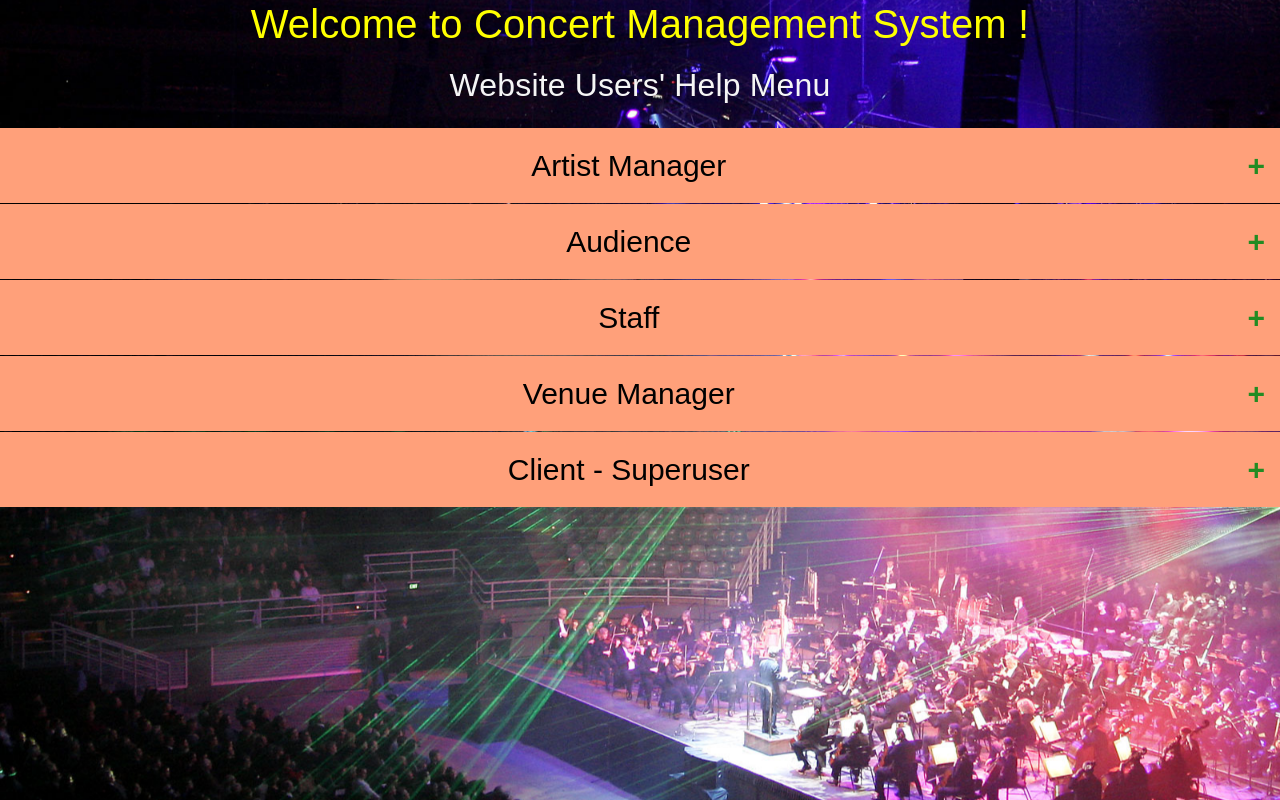
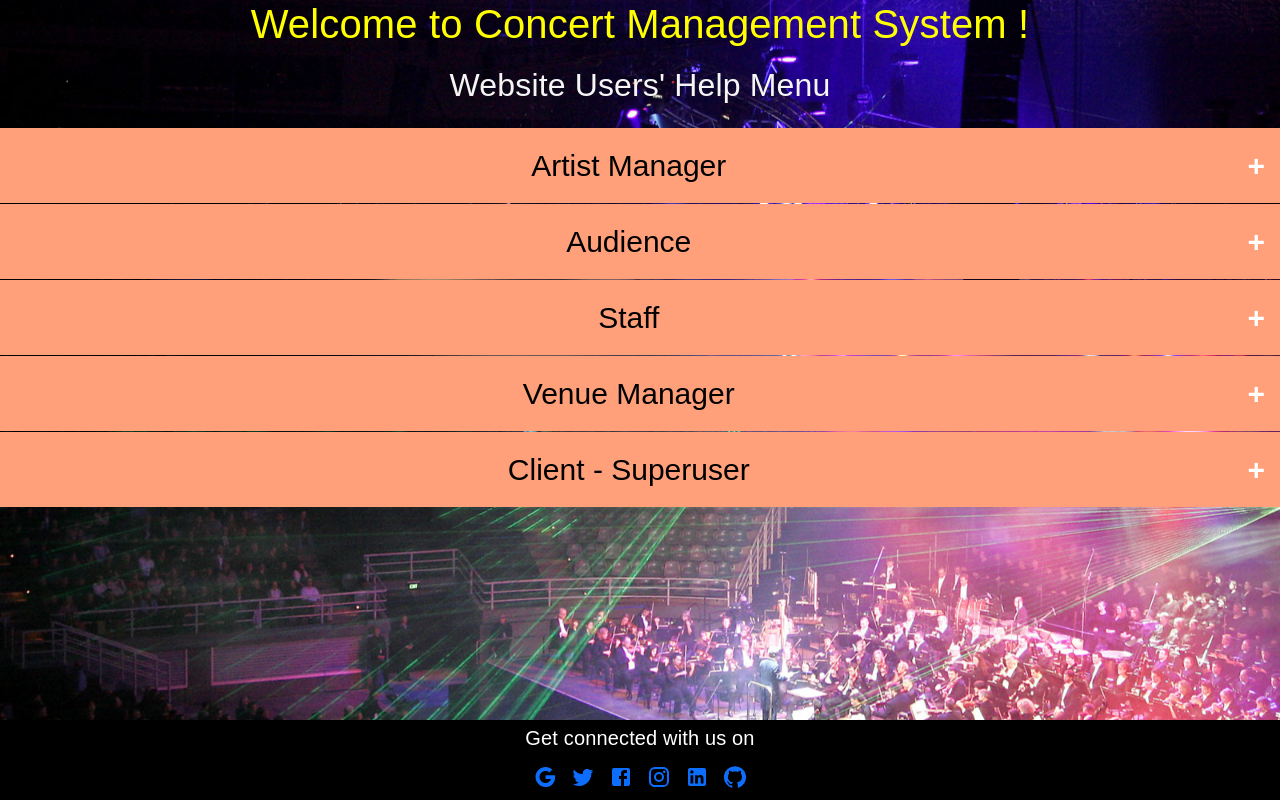
Before and after one commit to cryptic-pr03/cms_frontend, a React (Create React App) app: page /help in a window 1280 px wide. Built offline with nearby package versions, Linux system fonts and the light colour scheme.

Commit message:
Added Footer and UI improvements

```diff
--- a/package.json
+++ b/package.json
@@ -15,6 +15,7 @@
     "bootstrap": "^5.2.2",
     "dayjs": "^1.11.6",
     "jwt-decode": "^3.1.2",
+    "mdb-react-ui-kit": "^5.0.0",
     "react": "^18.2.0",
     "react-bootstrap": "^2.5.0",
     "react-dom": "^18.2.0",
--- a/src/pages/AboutPage.js
+++ b/src/pages/AboutPage.js
@@ -3,6 +3,7 @@ import './css/about.css';
 import './css/topbtn.css';
 import { Link } from '@mui/material';
 import { Helmet } from 'react-helmet';
+import CustomFooter from './Footer';
 
 function AboutPage() {
   useEffect(() => {
@@ -10,6 +11,7 @@ function AboutPage() {
   });
   return (
     <div className="opening-div">
+      <div className="content-wrap">
         <h1>
           Welcome to Concert Management System !
         </h1>
@@ -38,6 +40,8 @@ function AboutPage() {
             RATE AND REVIEW YOUR FAVOURITE ARTISTS
           </h3>
         </Link>
+      </div>
+      <CustomFooter />
       <button type="button" id="myBtn" title="Go to top">Top</button>
       <Helmet>
         <script src="/js/topbtn.js" />
--- /dev/null
+++ b/src/pages/Footer.js
@@ -0,0 +1,44 @@
+import * as React from 'react';
+import GoogleIcon from '@mui/icons-material/Google';
+import TwitterIcon from '@mui/icons-material/Twitter';
+import FacebookIcon from '@mui/icons-material/Facebook';
+import InstagramIcon from '@mui/icons-material/Instagram';
+import LinkedInIcon from '@mui/icons-material/LinkedIn';
+import GitHubIcon from '@mui/icons-material/GitHub';
+import './css/footer.css';
+
+function CustomFooter() {
+  return (
+    <footer>
+      <h5>Get connected with us on</h5>
+      <ul>
+        <li>
+          {/* eslint-disable-next-line jsx-a11y/control-has-associated-label */}
+          <a href="https://google.com" target="_blank" rel="noreferrer"><GoogleIcon /></a>
+        </li>
+        <li>
+          {/* eslint-disable-next-line jsx-a11y/control-has-associated-label */}
+          <a href="https://twitter.com" target="_blank" rel="noreferrer"><TwitterIcon /></a>
+        </li>
+        <li>
+          {/* eslint-disable-next-line jsx-a11y/control-has-associated-label */}
+          <a href="https://facebook.com" target="_blank" rel="noreferrer"><FacebookIcon /></a>
+        </li>
+        <li>
+          {/* eslint-disable-next-line jsx-a11y/control-has-associated-label */}
+          <a href="https://instagram.com" target="_blank" rel="noreferrer"><InstagramIcon /></a>
+        </li>
+        <li>
+          {/* eslint-disable-next-line jsx-a11y/control-has-associated-label */}
+          <a href="https://linkedin.com" target="_blank" rel="noreferrer"><LinkedInIcon /></a>
+        </li>
+        <li>
+          {/* eslint-disable-next-line jsx-a11y/control-has-associated-label */}
+          <a href="https://github.com" target="_blank" rel="noreferrer"><GitHubIcon /></a>
+        </li>
+      </ul>
+    </footer>
+  );
+}
+
+export default CustomFooter;
--- a/src/pages/HelpPage.js
+++ b/src/pages/HelpPage.js
@@ -2,6 +2,7 @@ import { useEffect } from 'react';
 import './css/help.css';
 import './css/topbtn.css';
 import { Helmet } from 'react-helmet';
+import CustomFooter from './Footer';
 
 function HelpPage() {
   useEffect(() => {
@@ -9,6 +10,7 @@ function HelpPage() {
   });
   return (
     <div className="opening-div">
+      <div className="content-wrap">
         <h1>
           Welcome to Concert Management System !
         </h1>
@@ -31,6 +33,7 @@ function HelpPage() {
               </q>
             </li>
             <li>
+              {/* eslint-disable-next-line max-len */}
               You have access to information about venues - location, capacity, pricing, availability
               reviews and seat matrix.
             </li>
@@ -107,6 +110,7 @@ function HelpPage() {
               profile page.
             </li>
             <li>
+              {/* eslint-disable-next-line max-len */}
               You can decide the catering services available at a venue and recruit the staff for the
               same.
             </li>
@@ -130,6 +134,8 @@ function HelpPage() {
           </ul>
           <button type="button" id="myBtn" title="Go to top">Top</button>
         </div>
+      </div>
+      <CustomFooter />
       <Helmet>
         <script src="/js/help.js" />
         <script src="/js/topbtn.js" />
--- a/src/pages/NotFoundPage.js
+++ b/src/pages/NotFoundPage.js
@@ -1,4 +1,9 @@
+import { useEffect } from 'react';
+
 function NotFoundPage() {
+  useEffect(() => {
+    document.title = 'Not Found | CMS';
+  });
   return (
     <div style={{
       marginTop: '18%',
--- a/src/pages/RegisterPage.js
+++ b/src/pages/RegisterPage.js
@@ -5,9 +5,6 @@ import myAxios from '../config/axios';
 import { getJwtToken } from '../helpers/AuthManager';
 
 function RegisterPage() {
-  useEffect(() => {
-    document.title = 'Register | CMS';
-  });
   const navigate = useNavigate();
   useEffect(() => {
     console.log(getJwtToken());
@@ -26,7 +23,8 @@ function RegisterPage() {
           ...data,
           typeUserCode: parseInt(data.typeUserCode, 10),
           id: 0,
-          gender: 'Male',
+          // eslint-disable-next-line no-unsafe-optional-chaining
+          DOB: `${data.DOB?.$D}/${data.DOB?.$M + 1}/${data.DOB?.$y}`,
         },
       }).then((res) => {
         console.log(res);
--- a/src/pages/css/about.css
+++ b/src/pages/css/about.css
@@ -7,7 +7,11 @@
     background-attachment: fixed;
     background-position: center;
     background-size: cover;
-    height: 100vh
+    min-height: 100vh;
+    position: relative;
+}
+.content-wrap {
+    padding-bottom: 100px;
 }
 h1{
     text-align: center;
--- /dev/null
+++ b/src/pages/css/footer.css
@@ -0,0 +1,23 @@
+footer{
+    background-color: black;
+    position: absolute;
+    bottom: 0;
+    width: 100%;
+    height: 80px;
+}
+h5 {
+    color: white;
+    text-align: center;
+    padding-top: 6px;
+}
+footer ul li{
+    color: white;
+    list-style: none;
+    display: inline-block;
+    padding-left: 7px;
+    padding-right: 7px;
+}
+footer ul {
+    padding: 5px;
+    text-align: center;
+}
--- a/src/pages/css/help.css
+++ b/src/pages/css/help.css
@@ -20,7 +20,11 @@ ul li{
     background-attachment: fixed;
     background-position: center;
     background-size: cover;
-    height: 100vh
+    min-height: 100vh;
+    position: relative;
+}
+.content-wrap {
+    padding-bottom: 100px;
 }
 .collapsible {
     text-align: center;
@@ -41,7 +45,7 @@ ul li{
 
 .collapsible:after {
     content: '\002B';
-    color: forestgreen;
+    color: white;
     font-weight: bold;
     float: right;
     margin-left: 5px;
```
Also changed, not shown: 1 other file (tests, documents, lock files or other folders). Lines whose indentation alone changed are shown as unchanged.
